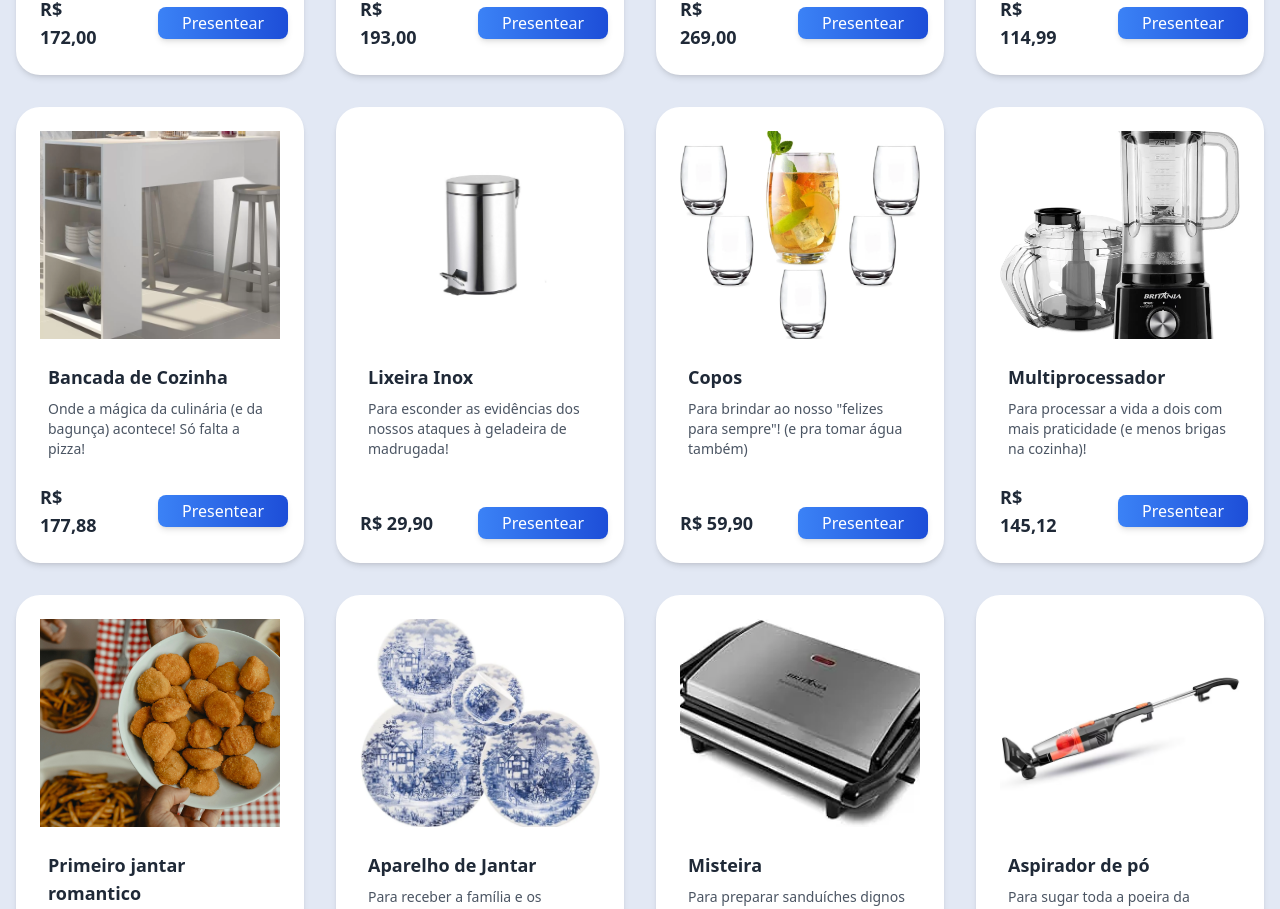
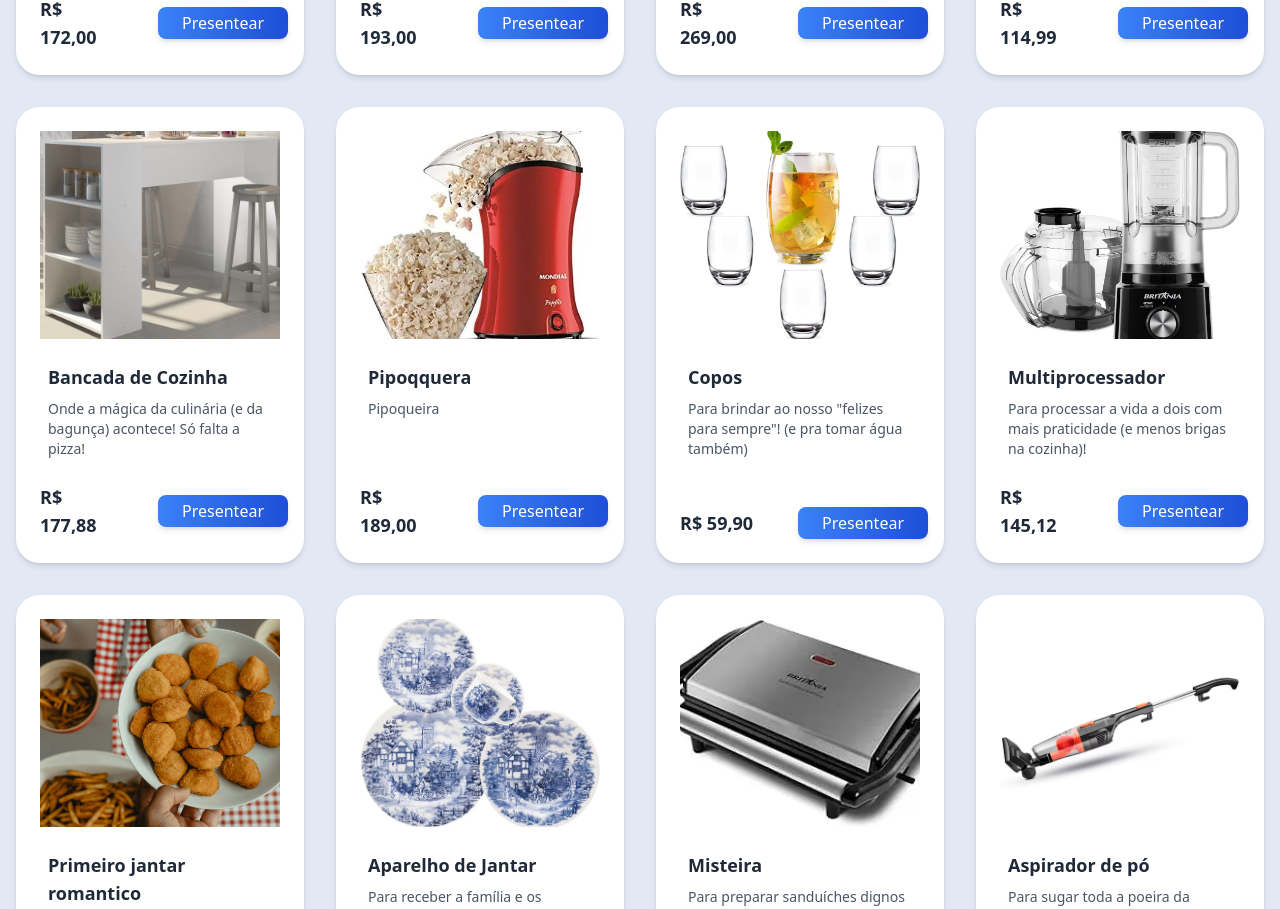
Before and after one commit to rafael-campos/SiteCasamento, a Next.js app: page / in a window 1280 px wide. Shown: the part 4479-5388 px from the top of the page. Built offline with nearby package versions, Linux system fonts and the light colour scheme.

Commit message:
piipoquera

```diff
--- a/components/ListaDePresente.tsx
+++ b/components/ListaDePresente.tsx
@@ -207,10 +207,10 @@ const ListaDePresentes: React.FC = () => {
     },
     {
       id: '26',
-      imagem: '/images/presentes/lixeira.webp',
-      nome: 'Lixeira Inox',
-      descricao: 'Para esconder as evidências dos nossos ataques à geladeira de madrugada!',
-      preco: 'R$ 29,90',
+      imagem: '/images/presentes/pipoca.webp',
+      nome: 'Pipoqquera',
+      descricao: 'Pipoqueira',
+      preco: 'R$ 189,00',
     },
     {
       id: '27',
--- a/pages/[id].tsx
+++ b/pages/[id].tsx
@@ -322,13 +322,13 @@ const presentes: Presente[] = [
     },
     {
         id: '26',
-        imagem: '/images/presentes/lixeira.webp',
-        nome: 'Lixeira',
-        descricao: 'Lixeira inox',
+        imagem: '/images/presentes/pipoca.webp',
+        nome: 'Pipoqueira',
+        descricao: 'Pipoquera',
         preco: 'R$ 29,90',
-        codigoPix: '00020126690014br.gov.bcb.pix013692fb26d6-62d7-40fc-a775-c6ba8f2ae2250207lixeira520400005303986540529.905802BR5922Rafael Henrique Campos6008Brasilia62090505vsjc9630477F2',
-        linkProduto: 'https://www.americanas.com.br/produto/7088864890',
-        linkPagamentoCartao: 'https://pay.sumup.com/b2c/Q3D4AZ1N',
+        codigoPix: '00020126720014br.gov.bcb.pix013692fb26d6-62d7-40fc-a775-c6ba8f2ae2250210pipoqueira5204000053039865406189.005802BR5922Rafael Henrique Campos6008Brasilia62090505ppwbv6304F057',
+        linkProduto: 'https://www.amazon.com.br/dp/B07G1HWM9D?ref=cm_sw_r_apan_dp_NSZV46V04R1ZMGNHQ068&ref_=cm_sw_r_apan_dp_NSZV46V04R1ZMGNHQ068&social_share=cm_sw_r_apan_dp_NSZV46V04R1ZMGNHQ068&language=pt-BR&th=1',
+        linkPagamentoCartao: 'https://pay.sumup.com/b2c/QEDSVIWR',
         enderecoEntrega: 2,
         tipo: 'real',
     },
```
Also changed, not shown: public/images/presentes/pipoca.webp (added).
